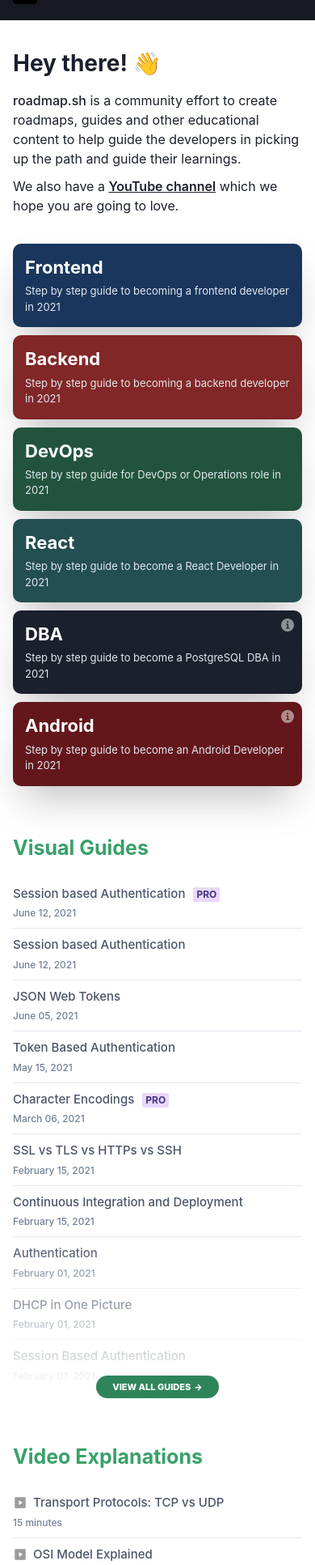
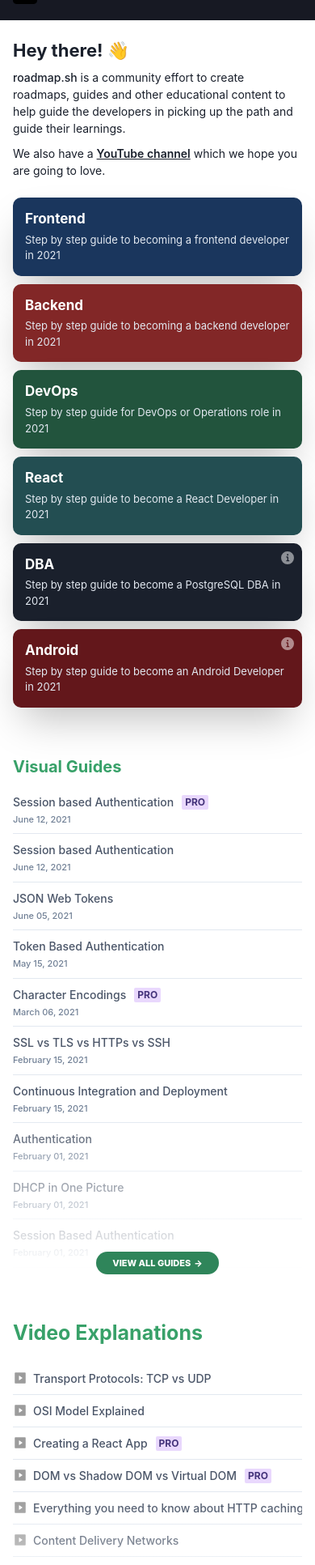
Before and after one commit to jacklee2020716/developer-roadmap, a Next.js app: page / in a window 390 px wide. Shown: the part 45-1978 px from the top of the page at 81% size. Built offline with nearby package versions, Linux system fonts and the light colour scheme.

Commit message:
Responsive homepage

```diff
--- a/components/links-list-item.tsx
+++ b/components/links-list-item.tsx
@@ -5,15 +5,16 @@
   title: string;
   subtitle: string;
   badgeText?: string;
-  icon?: React.ReactChild
+  icon?: React.ReactChild;
+  hideSubtitleOnMobile?: boolean;
 };
 
 export function LinksListItem(props: LinksListItemProps) {
-  const { title, subtitle, badgeText, icon } = props;
+  const { title, subtitle, badgeText, icon, hideSubtitleOnMobile = false } = props;
 
   return (
     <Link
-      fontSize='15px'
+      fontSize={['14px', '14px', '15px']}
       py='9px'
       d='flex'
       flexDirection={['column', 'row', 'row']}
@@ -37,7 +38,8 @@
         {badgeText &&
         <Badge pos='relative' top='1px' variant='subtle' colorScheme='purple' ml='10px'>{badgeText}</Badge>}
       </Flex>
-      <Text mt={['4px', 0]} as='span' fontSize='12px' color='gray.500'>{subtitle}</Text>
+      <Text d={[hideSubtitleOnMobile ? 'none' : 'inline', 'inline']} mt={['3px', 0]} as='span'
+            fontSize={['11px', '11px', '12px']} color='gray.500'>{subtitle}</Text>
     </Link>
   );
 }
--- a/pages/index.tsx
+++ b/pages/index.tsx
@@ -15,18 +15,19 @@
       <GlobalHeader />
       <Box>
         <Container maxW='container.md'>
-          <Box py='35px'>
-            <Heading fontSize='28px' mb='15px'>Hey there! 👋</Heading>
-            <Text fontSize='16px' mb='10px'>
+          <Box py={['23px', '23px', '35px']}>
+            <Heading fontSize={['22px', '22px', '28px']} mb={['8px', '8px', '15px']}>Hey there! 👋</Heading>
+            <Text fontSize={['14px', '14px', '16px']} mb='10px'>
               <Text fontWeight={500} as='span'>roadmap.sh</Text> is a community effort to create roadmaps, guides and
               other educational content
               to help guide the developers in picking up the path and guide their learnings.
             </Text>
 
-            <Text fontSize='16px'>We also have a <Link textDecoration={'underline'} href={'#'} fontWeight={600}>YouTube
+            <Text fontSize={['14px', '14px', '16px']}>We also have a <Link textDecoration={'underline'} href={'#'}
+                                                                           fontWeight={600}>YouTube
               channel</Link> which we hope you are going to love.</Text>
           </Box>
-          <SimpleGrid columns={{ xl: 3, md: 3, sm: 2, base: 1 }} spacing={['10px', '10px', '15px']}>
+          <SimpleGrid columns={[1, 2, 3]} spacing={['10px', '10px', '15px']}>
             <HomeRoadmapItem colorIndex={0} title={'Frontend'}
                              subtitle={'Step by step guide to becoming a frontend developer in 2021'} />
             <HomeRoadmapItem colorIndex={1} title={'Backend'}
@@ -45,8 +46,8 @@
 
       <Box>
         <Container maxW='container.md' position='relative'>
-          <Box pt='60px' mb='20px'>
-            <Heading color='green.500' fontSize='25px' mb='5px'>Visual Guides</Heading>
+          <Box pt='60px' mb={['10px', '15px', '20px']}>
+            <Heading color='green.500' fontSize={['20px', '20px', '25px']} mb='5px'>Visual Guides</Heading>
           </Box>
 
           <LinksList>
@@ -73,25 +74,29 @@
           </Box>
 
           <LinksList>
-            <LinksListItem title='Transport Protocols: TCP vs UDP' subtitle='15 minutes' icon={<VideoIcon
-              style={{ marginRight: '7px', width: '18px', height: '18px', color: '#9c9c9c' }} />} />
-            <LinksListItem title='OSI Model Explained' subtitle='10 minutes' icon={<VideoIcon
-              style={{ marginRight: '7px', width: '18px', height: '18px', color: '#9c9c9c' }} />} />
-            <LinksListItem title='Creating a React App' badgeText='pro' subtitle='15 minutes' icon={<VideoIcon
-              style={{ marginRight: '7px', width: '18px', height: '18px', color: '#9c9c9c' }} />} />
-            <LinksListItem title='DOM vs Shadow DOM vs Virtual DOM' badgeText='pro' subtitle='15 minutes'
+            <LinksListItem hideSubtitleOnMobile title='Transport Protocols: TCP vs UDP' subtitle='15 minutes'
                            icon={<VideoIcon
                              style={{ marginRight: '7px', width: '18px', height: '18px', color: '#9c9c9c' }} />} />
-            <LinksListItem title='Everything you need to know about HTTP caching' badgeText='pro' subtitle='10 minutes'
+            <LinksListItem hideSubtitleOnMobile title='OSI Model Explained' subtitle='10 minutes' icon={<VideoIcon
+              style={{ marginRight: '7px', width: '18px', height: '18px', color: '#9c9c9c' }} />} />
+            <LinksListItem hideSubtitleOnMobile title='Creating a React App' badgeText='pro' subtitle='15 minutes'
                            icon={<VideoIcon
                              style={{ marginRight: '7px', width: '18px', height: '18px', color: '#9c9c9c' }} />} />
-            <LinksListItem title='Content Delivery Networks' subtitle='5 minutes' icon={<VideoIcon
+            <LinksListItem hideSubtitleOnMobile title='DOM vs Shadow DOM vs Virtual DOM' badgeText='pro'
+                           subtitle='15 minutes'
+                           icon={<VideoIcon
+                             style={{ marginRight: '7px', width: '18px', height: '18px', color: '#9c9c9c' }} />} />
+            <LinksListItem hideSubtitleOnMobile title='Everything you need to know about HTTP caching' badgeText='pro'
+                           subtitle='10 minutes'
+                           icon={<VideoIcon
+                             style={{ marginRight: '7px', width: '18px', height: '18px', color: '#9c9c9c' }} />} />
+            <LinksListItem hideSubtitleOnMobile title='Content Delivery Networks' subtitle='5 minutes' icon={<VideoIcon
               style={{ marginRight: '7px', width: '18px', height: '18px', color: '#9c9c9c' }} />} />
-            <LinksListItem title='Load Balancers in Depth' subtitle='15 minutes' icon={<VideoIcon
+            <LinksListItem hideSubtitleOnMobile title='Load Balancers in Depth' subtitle='15 minutes' icon={<VideoIcon
               style={{ marginRight: '7px', width: '18px', height: '18px', color: '#9c9c9c' }} />} />
-            <LinksListItem title='DNS and how does it work?' subtitle='2 minutes' icon={<VideoIcon
+            <LinksListItem hideSubtitleOnMobile title='DNS and how does it work?' subtitle='2 minutes' icon={<VideoIcon
               style={{ marginRight: '7px', width: '18px', height: '18px', color: '#9c9c9c' }} />} />
-            <LinksListItem title='JavaScript Fetch API' subtitle='22 minutes' icon={<VideoIcon
+            <LinksListItem hideSubtitleOnMobile title='JavaScript Fetch API' subtitle='22 minutes' icon={<VideoIcon
               style={{ marginRight: '7px', width: '18px', height: '18px', color: '#9c9c9c' }} />} />
 
             <DimmedMore text={'View all Videos'} />
--- a/pages/roadmaps/components/home-roadmap-item.tsx
+++ b/pages/roadmaps/components/home-roadmap-item.tsx
@@ -39,8 +39,8 @@
         </Tooltip>
       )}
 
-      <Heading fontSize='22px' mb='5px'>{title}</Heading>
-      <Text color='gray.200' fontSize='13px'>{subtitle}</Text>
+      <Heading fontSize={['17px', '17px', '22px']} mb='5px'>{title}</Heading>
+      <Text color='gray.200' fontSize={[ '13px']}>{subtitle}</Text>
     </Link>
   );
 }
```
